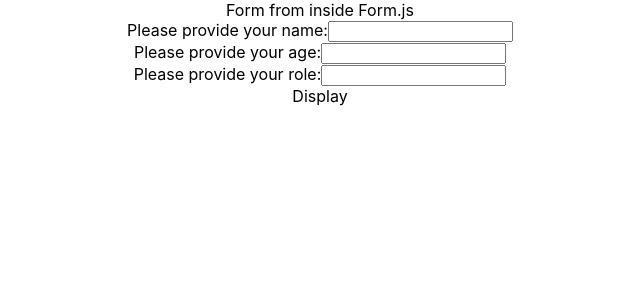
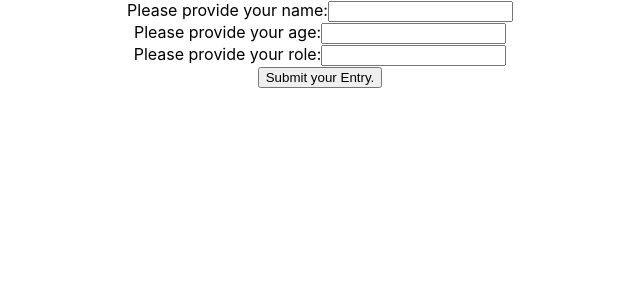
Before and after one commit to bloominstituteoftechnology/team-builder, a React (Create React App) app in the folder team-builder/: page / in a window 1280 px wide. Shown: the top 300 px of the page, without its empty margins (320-960 px from the left). Built offline with nearby package versions, Linux system fonts and the light colour scheme.

Commit message:
passed down state setter from App to child components. On click and on submit events are being handled correctly.

```diff
--- a/team-builder/src/App.js
+++ b/team-builder/src/App.js
@@ -2,23 +2,16 @@ import "./App.css";
 import hardCodedData from "./data";
 import React, { useState } from "react";
 import Form from "./components/Form/Form";
+import Display from "./components/Display/Display";
 
 function App() {
   const [data, setData] = useState(hardCodedData);
-console.log(data);
-  const changeInputHandler = (e) => {
-    const inputValue = e.target.value;
-    const inputName = e.target.name;
-    const newPerson =
-    console.log(inputValue);
-    console.log(inputName);
-
-  }
+  console.log(data);
 
   return (
     <div className="App">
-      <Form addToState={changeInputHandler}/>
-      <div>Display</div>
+      <Form setter={setData} data={data}/>
+      <Display data={data} />
     </div>
   );
 }
--- /dev/null
+++ b/team-builder/src/components/Display/Card/Card.js
@@ -0,0 +1,12 @@
+import React from 'react';
+
+const Card = (props) => {
+console.log(props)
+  return (
+    <div>
+      <p>{props.data.name} is the {props.data.role} of our bunch and is {props.data.age} years old</p>
+    </div>
+  )
+};
+
+export default Card;
--- a/team-builder/src/components/Display/Display.js
+++ b/team-builder/src/components/Display/Display.js
@@ -1,9 +1,15 @@
-import React from 'react';
+import React from "react";
+import Card from "./Card/Card";
 
 const Display = (props) => {
-
+  // console.log(props.data);
   return (
-  )
+    <div>
+      {/* {props.data.map((person, i) => {
+        return <Card data={props.data[i]}/>;
+      })} */}
+    </div>
+  );
 };
 
 export default Display;
--- a/team-builder/src/components/Form/Form.js
+++ b/team-builder/src/components/Form/Form.js
@@ -1,4 +1,4 @@
-import React from "react";
+import React, { useState } from "react";
 import Input from "./Input/Input";
 
 const fields = {
@@ -8,22 +8,43 @@ const fields = {
 };
 
 const Form = (props) => {
+  const blankObj = {
+    name: "",
+    age: '',
+    role: "",
+  };
+  const [input, setInput] = useState(blankObj);
+  console.log(input);
+
+  const onSubmit = (e) => {
+    e.preventDefault(); //prevent refresh
+    //*add this person to data in App.js
+
+    props.setter({...props.data, input});
+    setInput(blankObj); //reset state to blank
+    console.log(input);
+  };
+
+  const onChangeHandler = (e) => {
+    setInput({ ...input, [e.target.name]: e.target.value });
+  };
+
   return (
-    <>
-      <div>Form from inside Form.js</div>
+    <form onSubmit={onSubmit}>
       {Object.keys(fields).map((field, i) => {
-        console.log(fields[field]);
         return (
           <Input
             key={i}
             id={field}
             name={field}
             type={fields[field]}
-            addToState={props.addToState}
+            onChange={onChangeHandler}
+            show={input[field]}
           />
         );
       })}
-    </>
+      <button>Submit your Entry.</button>
+    </form>
   );
 };
 export default Form;
--- a/team-builder/src/components/Form/Input/Input.js
+++ b/team-builder/src/components/Form/Input/Input.js
@@ -1,7 +1,7 @@
 import React from "react";
 
 const Input = (props) => {
-  console.log(props.addToState);
+  // console.log(props)
   return (
     <>
       <label htmlFor={props.id}>
@@ -11,7 +11,8 @@ const Input = (props) => {
           type={props.type}
           id={props.id}
           name={props.name}
-          onChange={props.addToState}
+          onChange={props.onChange}
+          value={props.show}
         />
       </label>
       <br />
```
Also changed, not shown: 1 other file (tests, documents, lock files or other folders).
